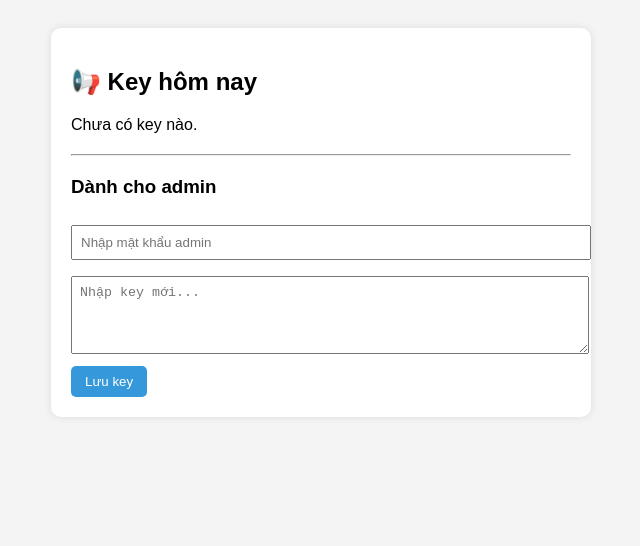
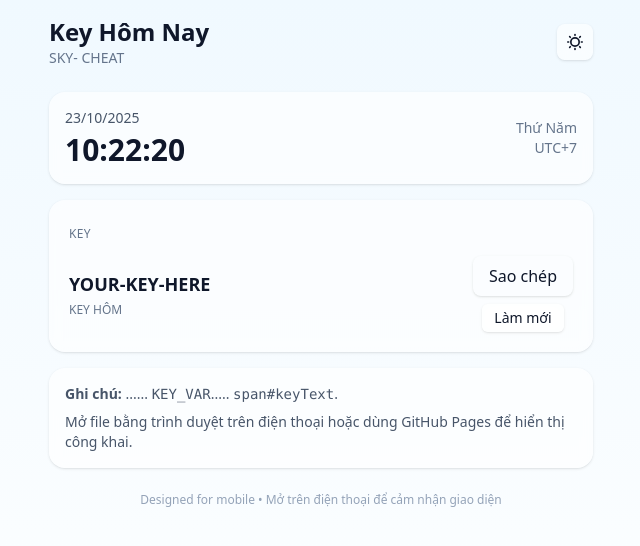
Before and after one commit to zyn06-cyme/key1day, a plain HTML site: page index.html in a window 1280 px wide. Shown: the whole page, without its empty margins (319-959 px from the left). Drawn offline with nearby package versions, Linux system fonts and the light colour scheme.

Commit message:
Update index.html

```diff
--- a/index.html
+++ b/index.html
@@ -1,101 +1,150 @@
-<!DOCTYPE html>
+<!doctype html>
 <html lang="vi">
 <head>
-  <meta charset="UTF-8" />
-  <meta name="viewport" content="width=device-width, initial-scale=1.0" />
-  <title>KEY HÔM NAY</title>
+  <meta charset="utf-8" />
+  <meta name="viewport" content="width=device-width,initial-scale=1" />
+  <title>Key Hôm Nay</title>
+  <script src="https://cdn.tailwindcss.com"></script>
   <style>
-    body {
-      font-family: sans-serif;
-      background: #f4f4f4;
-      padding: 20px;
-    }
-    .box {
-      max-width: 500px;
-      margin: 0 auto;
-      background: white;
-      padding: 20px;
-      border-radius: 10px;
-      box-shadow: 0 0 8px rgba(0,0,0,0.1);
-    }
-    textarea, input {
-      width: 100%;
-      margin: 8px 0;
-      padding: 8px;
-    }
-    button {
-      padding: 8px 14px;
-      border: none;
-      border-radius: 5px;
-      cursor: pointer;
-    }
-    .btn {
-      background: #3498db;
-      color: white;
-    }
-    .btn-copy {
-      background: #2ecc71;
-      color: white;
-    }
+    /* Small extra polish */
+    body { -webkit-font-smoothing:antialiased; }
+    .glass { backdrop-filter: blur(6px); background-color: rgba(255,255,255,0.6); }
+    [data-theme="dark"] .glass { background-color: rgba(17,24,39,0.6); }
+    .fade-in { animation: fadeIn .5s ease both; }
+    @keyframes fadeIn { from { opacity: 0; transform: translateY(6px);} to {opacity:1; transform:none;} }
   </style>
 </head>
-<body>
-  <div class="box">
-    <h2>📢 Key hôm nay</h2>
-    <div id="keyDisplay">Chưa có key nào.</div>
-    <button id="copyBtn" class="btn-copy" style="display:none;">Copy key</button>
+<body class="min-h-screen bg-gradient-to-b from-sky-50 to-white dark:from-slate-900 dark:to-slate-800 text-slate-900 dark:text-slate-100" data-theme="light">
+  <div class="max-w-xl mx-auto p-4">
+    <header class="flex items-center justify-between mb-6">
+      <div>
+        <h1 class="text-2xl font-extrabold">Key Hôm Nay</h1>
+        <p class="text-sm text-slate-500 dark:text-slate-300">SKY- CHEAT</p>
+      </div>
+      <div class="flex items-center space-x-2">
+        <button id="themeToggle" aria-label="toggle theme" class="p-2 rounded-lg glass shadow">
+          <!-- simple icon -->
+          <svg id="themeIcon" xmlns="http://www.w3.org/2000/svg" class="h-5 w-5" fill="none" viewBox="0 0 24 24" stroke="currentColor"><path stroke-linecap="round" stroke-linejoin="round" stroke-width="2" d="M12 3v1m0 16v1m8.66-9h-1M4.34 12h-1M18.36 5.64l-.7.7M6.34 17.66l-.7.7M18.36 18.36l-.7-.7M6.34 6.34l-.7-.7M12 7a5 5 0 100 10 5 5 0 000-10z"/></svg>
+        </button>
+      </div>
+    </header>
 
-    <hr style="margin: 20px 0;">
-    <h3>Dành cho admin</h3>
-    <input type="password" id="adminPass" placeholder="Nhập mật khẩu admin" />
-    <textarea id="newKey" rows="4" placeholder="Nhập key mới..."></textarea>
-    <button id="saveBtn" class="btn">Lưu key</button>
+    <main class="space-y-4">
+      <section class="p-4 rounded-2xl glass shadow fade-in">
+        <div class="flex items-center justify-between">
+          <div>
+            <div id="dateStr" class="text-sm text-slate-600 dark:text-slate-300">--/--/----</div>
+            <div id="timeStr" class="text-3xl font-bold mt-1">--:--:--</div>
+          </div>
+          <div class="text-right text-sm text-slate-500 dark:text-slate-400">
+            <div id="weekday">---</div>
+            <div id="tz">UTC+7</div>
+          </div>
+        </div>
+      </section>
+
+      <section class="p-5 rounded-2xl glass shadow fade-in">
+        <label class="text-xs uppercase tracking-wide text-slate-500 dark:text-slate-300">Key</label>
+        <!-- === EDIT KEY HERE === -->
+        <!-- If you update the key in GitHub, edit the value of KEY_VAR below, or replace the innerText of <span id="keyText">. -->
+        <div class="mt-3 flex items-center justify-between">
+          <div class="break-words max-w-[65%]">
+            <p id="keyText" class="text-lg font-semibold select-text">SKYCheat-1d-h90bp7n18mm</p>
+            <p id="keyNote" class="text-xs text-slate-500 dark:text-slate-400 mt-1">KEY HÔM </p>
+          </div>
+          <div class="flex flex-col items-center space-y-2">
+            <button id="copyBtn" class="px-4 py-2 rounded-lg shadow font-medium hover:opacity-95 transition">Sao chép</button>
+            <button id="refreshBtn" class="px-3 py-1 rounded-md text-sm glass shadow">Làm mới</button>
+          </div>
+        </div>
+      </section>
+
+      <section class="p-4 rounded-2xl glass shadow text-sm text-slate-600 dark:text-slate-300 fade-in">
+        <p><strong>Ghi chú:</strong> ...... <code>KEY_VAR</code>..... <code>span#keyText</code>.</p>
+        <p class="mt-2">Mở file bằng trình duyệt trên điện thoại hoặc dùng GitHub Pages để hiển thị công khai.</p>
+      </section>
+    </main>
+
+    <footer class="mt-6 text-center text-xs text-slate-400">Designed for mobile • Mở trên điện thoại để cảm nhận giao diện</footer>
   </div>
 
+  <div id="toast" class="fixed left-1/2 -translate-x-1/2 bottom-8 hidden px-4 py-2 rounded-full shadow-lg glass text-sm"></div>
+
   <script>
-    const ADMIN_PASSWORD = "lap@#!"; // 🔒 bạn đổi lại mật khẩu ở đây
-    const keyDisplay = document.getElementById("keyDisplay");
-    const copyBtn = document.getElementById("copyBtn");
+    // ====== CONFIG - edit this value to change key when you update on GitHub ======
+    const KEY_VAR = 'YOUR-KEY-HERE'; // <-- Replace this value with the new key every day
+    // ===========================================================================
 
-    // Khi mở web -> hiện key từ localStorage
-    function showKey() {
-      const saved = localStorage.getItem("todayKey");
-      if (saved) {
-        keyDisplay.innerText = saved;
-        copyBtn.style.display = "inline-block";
-      } else {
-        keyDisplay.innerText = "Chưa có key nào.";
-        copyBtn.style.display = "none";
+    // Init UI
+    const keyText = document.getElementById('keyText');
+    const copyBtn = document.getElementById('copyBtn');
+    const refreshBtn = document.getElementById('refreshBtn');
+    const dateStr = document.getElementById('dateStr');
+    const timeStr = document.getElementById('timeStr');
+    const weekday = document.getElementById('weekday');
+    const tz = document.getElementById('tz');
+    const toast = document.getElementById('toast');
+
+    // Put key into DOM (so user can edit in GitHub)
+    keyText.innerText = KEY_VAR || 'Chưa có key';
+
+    // Clock
+    function pad(n){return n<10? '0'+n : n}
+    function updateClock(){
+      // Use local time (user's device). If you want server time, consider adding a server.
+      const now = new Date();
+      const day = pad(now.getDate());
+      const month = pad(now.getMonth()+1);
+      const year = now.getFullYear();
+      const hh = pad(now.getHours());
+      const mm = pad(now.getMinutes());
+      const ss = pad(now.getSeconds());
+      dateStr.innerText = `${day}/${month}/${year}`;
+      timeStr.innerText = `${hh}:${mm}:${ss}`;
+      weekday.innerText = now.toLocaleDateString('vi-VN', { weekday: 'long' });
+    }
+    setInterval(updateClock, 1000);
+    updateClock();
+
+    // Copy
+    async function showToast(msg){
+      toast.innerText = msg; toast.classList.remove('hidden');
+      setTimeout(()=> toast.classList.add('opacity-0'), 10);
+      setTimeout(()=>{ toast.classList.add('hidden'); toast.classList.remove('opacity-0'); }, 1600);
+    }
+
+    copyBtn.addEventListener('click', async ()=>{
+      try{
+        await navigator.clipboard.writeText(keyText.innerText);
+        showToast('Đã sao chép');
+      }catch(e){
+        // fallback
+        const ta = document.createElement('textarea'); ta.value = keyText.innerText; document.body.appendChild(ta);
+        ta.select(); document.execCommand('copy'); document.body.removeChild(ta);
+        showToast('Đã sao chép (fallback)');
       }
+    });
+
+    refreshBtn.addEventListener('click', ()=>{ location.reload(); });
+
+    // Theme toggle
+    const themeToggle = document.getElementById('themeToggle');
+    const body = document.body;
+    function setTheme(dark){
+      if(dark){ body.setAttribute('data-theme','dark'); document.documentElement.classList.add('dark'); }
+      else { body.setAttribute('data-theme','light'); document.documentElement.classList.remove('dark'); }
     }
-    showKey();
+    // remember
+    const stored = localStorage.getItem('siteTheme');
+    setTheme(stored === 'dark');
+    themeToggle.addEventListener('click', ()=>{
+      const isDark = document.body.getAttribute('data-theme') === 'dark';
+      setTheme(!isDark);
+      localStorage.setItem('siteTheme', !isDark ? 'dark' : 'light');
+    });
 
-    // Copy key
-    copyBtn.onclick = () => {
-      const text = localStorage.getItem("todayKey");
-      navigator.clipboard.writeText(text);
-      alert("Đã copy key!");
-    };
-
-    // Lưu key mới (chỉ admin)
-    document.getElementById("saveBtn").onclick = () => {
-      const pass = document.getElementById("adminPass").value;
-      const newKey = document.getElementById("newKey").value.trim();
-
-      if (pass !== ADMIN_PASSWORD) {
-        alert("Sai mật khẩu!");
-        return;
-      }
-      if (!newKey) {
-        alert("Vui lòng nhập key!");
-        return;
-      }
-
-      localStorage.setItem("todayKey", newKey);
-      alert("Đã lưu key mới!");
-      showKey();
-      document.getElementById("newKey").value = "";
-    };
+    // Accessibility: allow long-press to select key
+    keyText.addEventListener('click', ()=>{ navigator.clipboard && navigator.clipboard.writeText && showToast('Nhấn Sao chép để copy') });
   </script>
 </body>
 </html>
```
